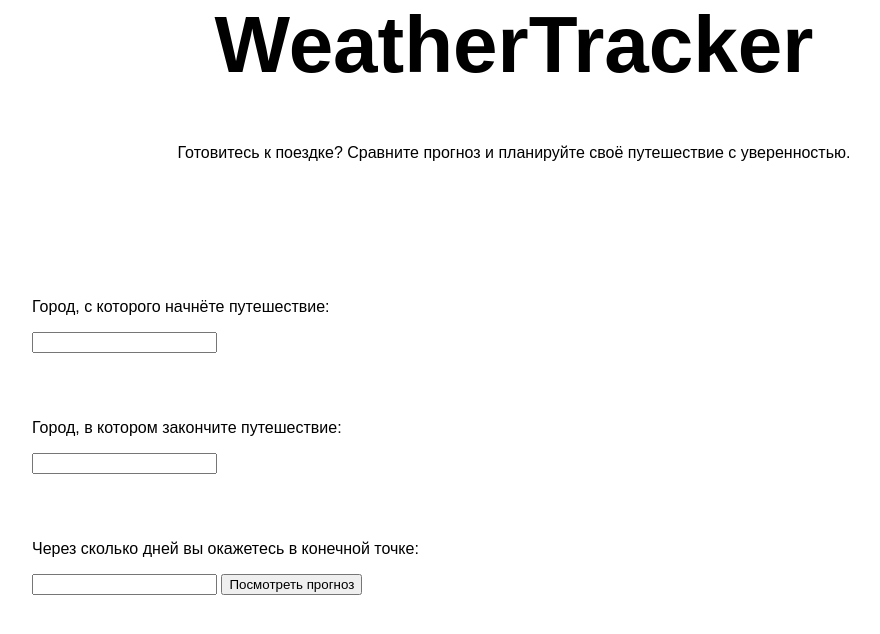
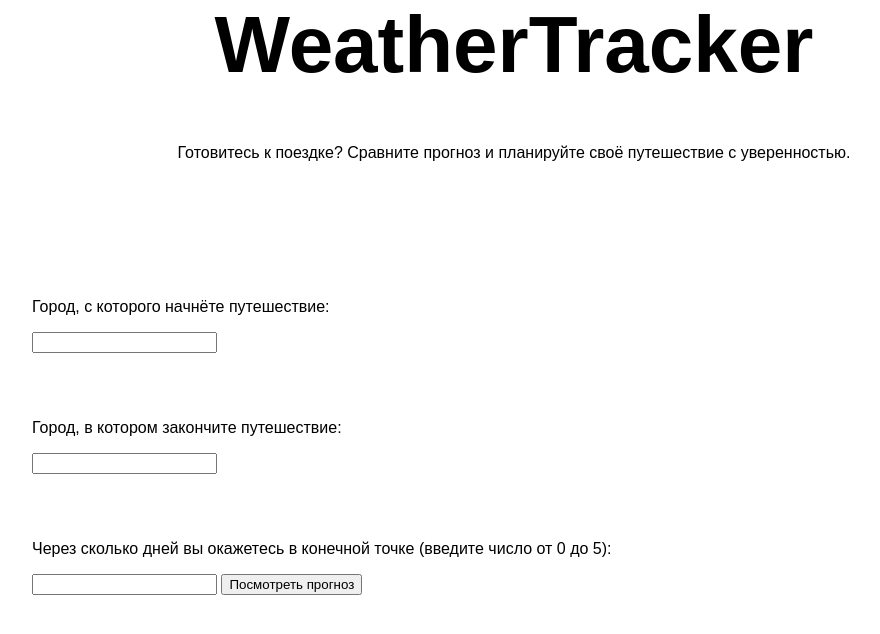
Before and after one commit to Smiley881/Project_12, a Flask app: page / in a window 1280 px wide. Shown: the part 55-689 px from the top of the page, without its empty margins (126-1006 px from the left). Run offline with Flask 3, Linux system fonts and the light colour scheme.

Commit message:
Маленькое редактирование

```diff
--- a/templates/main.html
+++ b/templates/main.html
@@ -33,7 +33,7 @@
     </p>
     <input type="text" id="city_end" name="city_end" class="padding-left" required>
     <p class="padding-second">
-        Через сколько дней вы окажетесь в конечной точке:
+        Через сколько дней вы окажетесь в конечной точке (введите число от 0 до 5):
     </p>
     <input type="number" id="forecast_day" name="forecast_day" class="padding-left" required>
     <button type="submit">Посмотреть прогноз</button>
```
